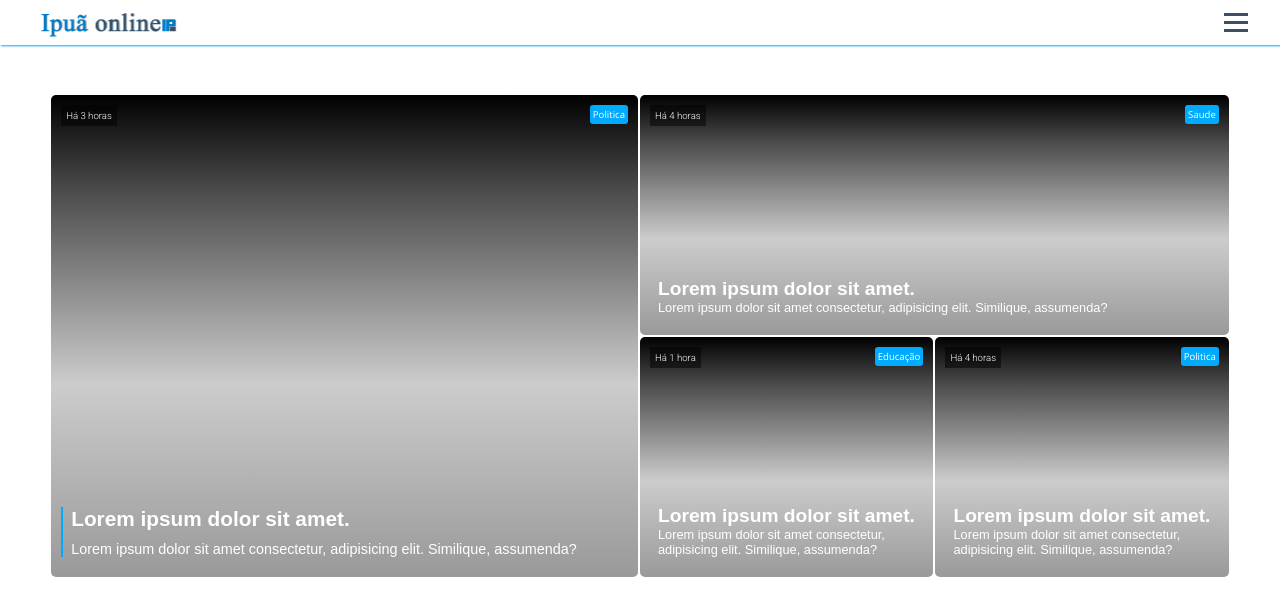
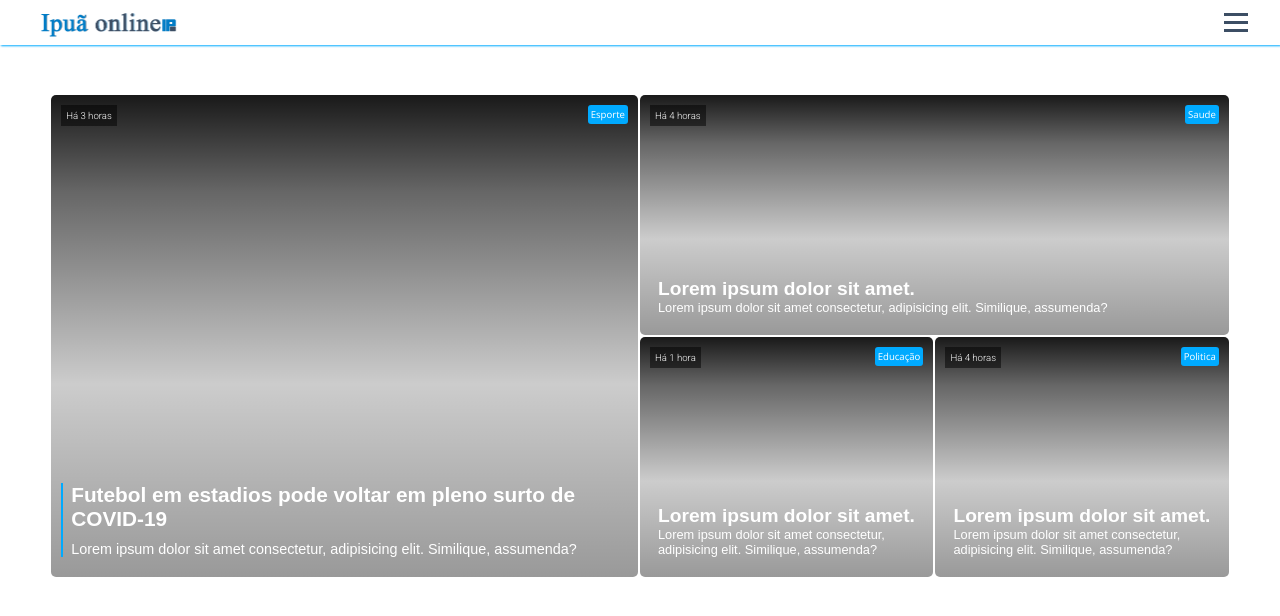
Before and after one commit to AglaDev/IpuaOnline, a plain HTML site: page index.html in a window 1280 px wide. Drawn offline with nearby package versions, Linux system fonts and the light colour scheme.

Commit message:
finalizado destaques

```diff
--- a/css/style.css
+++ b/css/style.css
@@ -271,7 +271,7 @@ a{text-decoration: none}
 	left: 0;
 	right: 0;
 	bottom: 0;
-	background: linear-gradient(0deg,rgba(0,0,0,.4),rgba(0,0,0,.2) 40%,rgba(0,0,0,.7) 80%,rgba(0,0,0,1));;
+	background: linear-gradient(0deg,rgba(0,0,0,.4),rgba(0,0,0,.2) 40%,rgba(0,0,0,.6) 80%,rgba(0,0,0,.9));;
 }
 
 .titles-destaque{
@@ -376,7 +376,7 @@ a{text-decoration: none}
 @media screen and (min-width:520px){
 
 	.content-destaques{
-		grid-template-columns:[inicio]4% [inicio-destaque1] repeat(6, 10px 1fr) [fim-destaque1]2px[inicio-destaques2-3]repeat(3, 10px 1fr)[fim-destaque3]2px[inicio-destaque4]repeat(3, 10px 1fr)[fim-destaques4-2]4%[fim];
+		grid-template-columns:[inicio]4% [inicio-destaque1] repeat(6, 10px 1fr) [fim-destaque1]2px[inicio-destaques2-3]repeat(3, 1fr 10px)[fim-destaque3]2px[inicio-destaque4]repeat(3, 1fr 10px)[fim-destaques4-2]4%[fim];
 		grid-template-rows: [inicio-destaques1-2]30vh[fim-destaque2] 2px [inicio-destaques3-4]30vh[fim-destaques1-3-4]
 		;
 	}
--- a/index.html
+++ b/index.html
@@ -104,11 +104,11 @@
 
 						<div class="data-categoria-destaque">
 							<span class="data">Há 3 horas</span>
-							<span class="categoria">Politica</span>
+							<span class="categoria">Esporte</span>
 						</div>
 
 						<div class="title-subtitle-destaque">
-							<h2 class="title-destaque">Lorem ipsum dolor sit amet.</h2>
+							<h2 class="title-destaque">Futebol em estadios pode voltar em pleno surto de COVID-19</h2>
 							<p class="subtitle-destaque">Lorem ipsum dolor sit amet consectetur, adipisicing elit. Similique, assumenda?</p>
 						</div>
 
```
